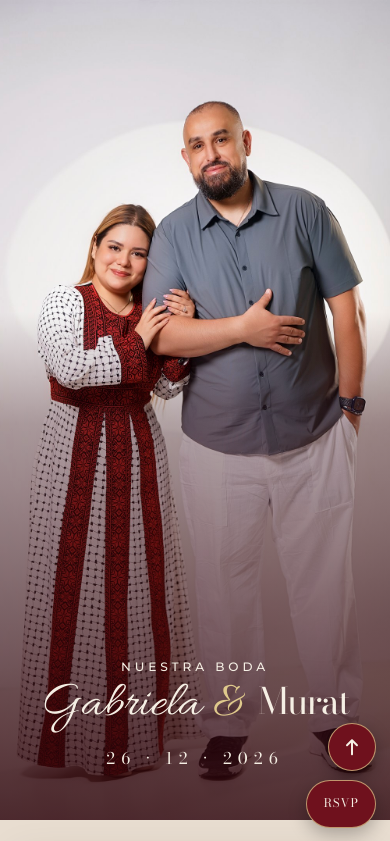
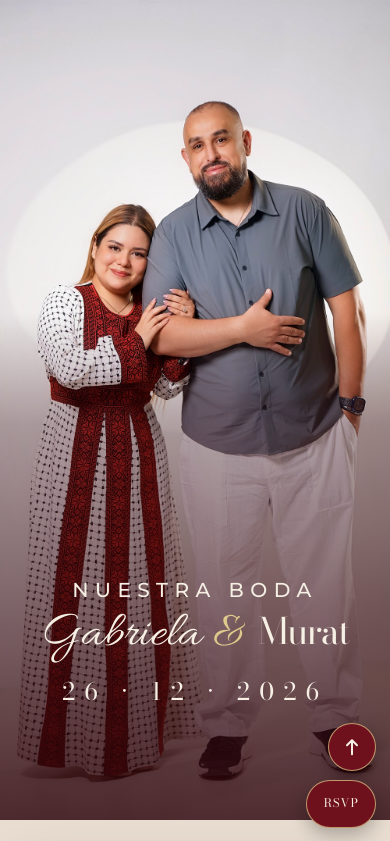
Before and after one commit to AlonsoEsc/invitacion-gabriela-murat, a React (Vite) app: page / in a window 390 px wide. Shown: the top 841 px of the page. Built offline with nearby package versions, Linux system fonts and the light colour scheme; grey boxes are pictures that could not be loaded.

Commit message:
Ajustar textos de la portada

```diff
--- a/src/styles.css
+++ b/src/styles.css
@@ -31,12 +31,13 @@ button:focus-visible, a:focus-visible, input:focus-visible, select:focus-visible
 .hero > img { position: absolute; inset: 0; object-position: 50% 35%; z-index: -2; filter: saturate(1.14) contrast(1.08) brightness(.96); }
 .hero-overlay, .final-overlay, .countdown-veil { position: absolute; inset: 0; background: rgba(35, 9, 12, .28); z-index: -1; }
 .hero-overlay { top: 38%; background: linear-gradient(180deg, transparent 0%, rgba(47, 5, 10, .34) 22%, rgba(47, 5, 10, .82) 100%); }
-.hero-copy { width: 100%; padding: 70px 30px 64px; color: var(--ivory); text-align: center; }
+.hero-copy { width: 100%; padding: 70px 30px 64px; color: var(--ivory); text-align: center; transform: translateY(-80px); }
 .hero-kicker, .section-heading > p { margin: 0 0 8px; font: 500 .76rem/1.4 var(--sans); letter-spacing: .32em; text-transform: uppercase; }
+.hero-kicker { font-size: 1.26rem; }
 .hero h1 { margin: 0; font: 400 clamp(3.15rem, 12vw, 5.8rem)/.9 var(--script); }
 .hero h1 .name-joiner { color: var(--gold-light); }
 .hero h1 .partner-name--bold { font-family: var(--serif); font-size: .72em; font-weight: 600; letter-spacing: -.04em; }
-.hero-date { margin: 22px 0 0; font: 500 1rem/1 var(--serif); letter-spacing: .38em; }
+.hero-date { margin: 22px 0 0; font: 500 1.5rem/1 var(--serif); letter-spacing: .38em; }
 
 .paper-section, .dress-section { position: relative; padding: 84px 72px; text-align: center; background: rgba(251, 247, 239, .72); }
 .invitation-card { padding: 38px 32px 76px; background: #e8ddd0; }
@@ -151,7 +152,7 @@ button:focus-visible, a:focus-visible, input:focus-visible, select:focus-visible
 
 @media (max-width: 560px) {
   .hero { min-height: 820px; }
-  .hero-copy { padding: 62px 22px 54px; }
+  .hero-copy { padding: 62px 22px 54px; transform: translateY(-62px); }
   .paper-section, .dress-section, .rsvp-section { padding-left: 28px; padding-right: 28px; }
   .invitation-card { padding: 22px 16px 62px; }
   .invitation-copy { width: calc(100% - 20px); margin-top: -48px; padding-inline: 24px; }
```
